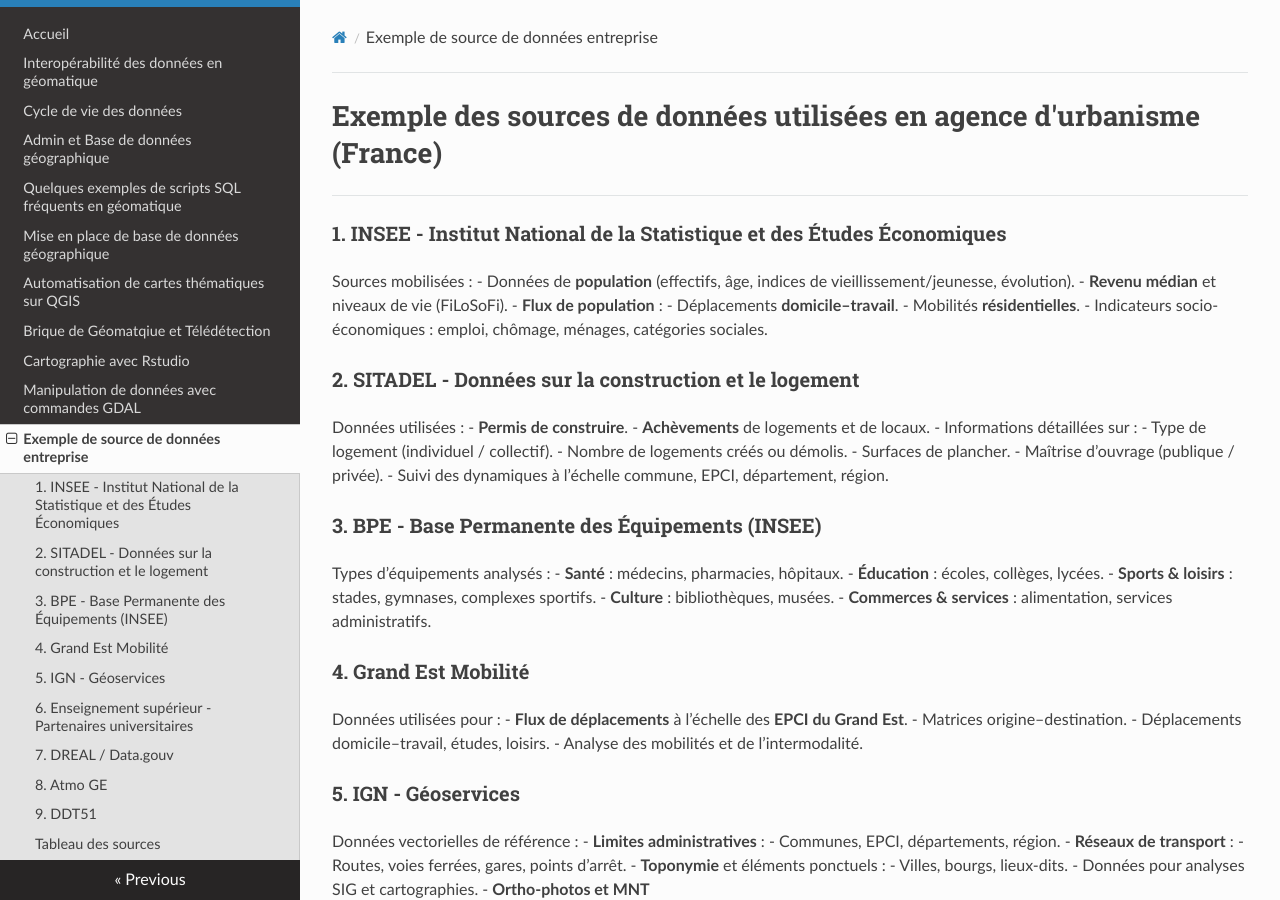
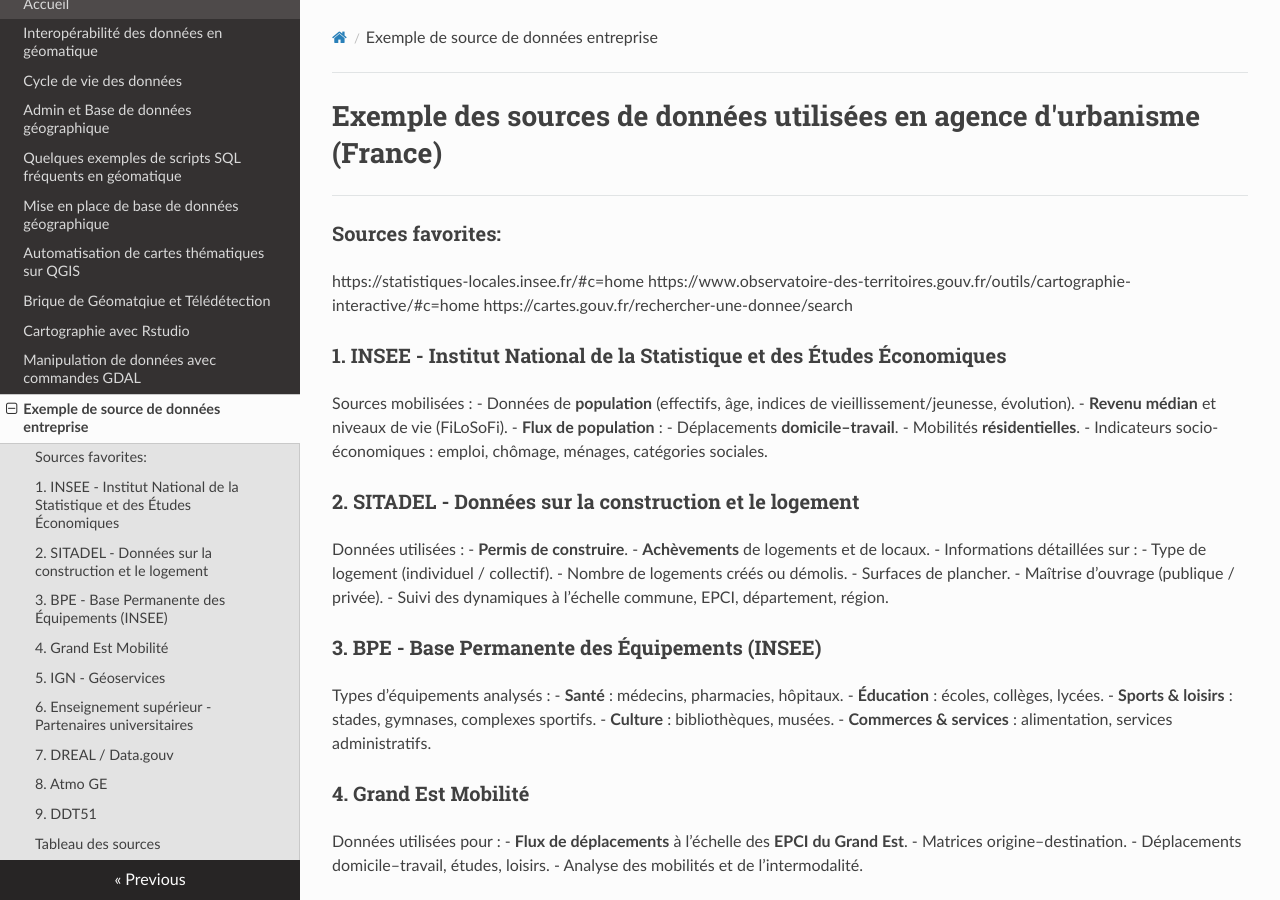
Before and after one commit to abdou123-guene/Site_de_documentation_geomatique, an MkDocs documentation site: the page built from docs/Readme.md, in a window 1280 px wide and 900 px high. Built offline with MkDocs 1.6.1, drawn with Linux system fonts in a browser that asks for light colours; nearby versions of some CDN libraries.

Commit message:
Update Readme.md

```diff
--- a/docs/Readme.md
+++ b/docs/Readme.md
@@ -1,5 +1,9 @@
 # Exemple des sources de données utilisées en agence d'urbanisme (France)
 ---
+### Sources favorites:
+https://statistiques-locales.insee.fr/#c=home
+https://www.observatoire-des-territoires.gouv.fr/outils/cartographie-interactive/#c=home
+https://cartes.gouv.fr/rechercher-une-donnee/search
 
 ### 1. INSEE - Institut National de la Statistique et des Études Économiques
 Sources mobilisées :
```
